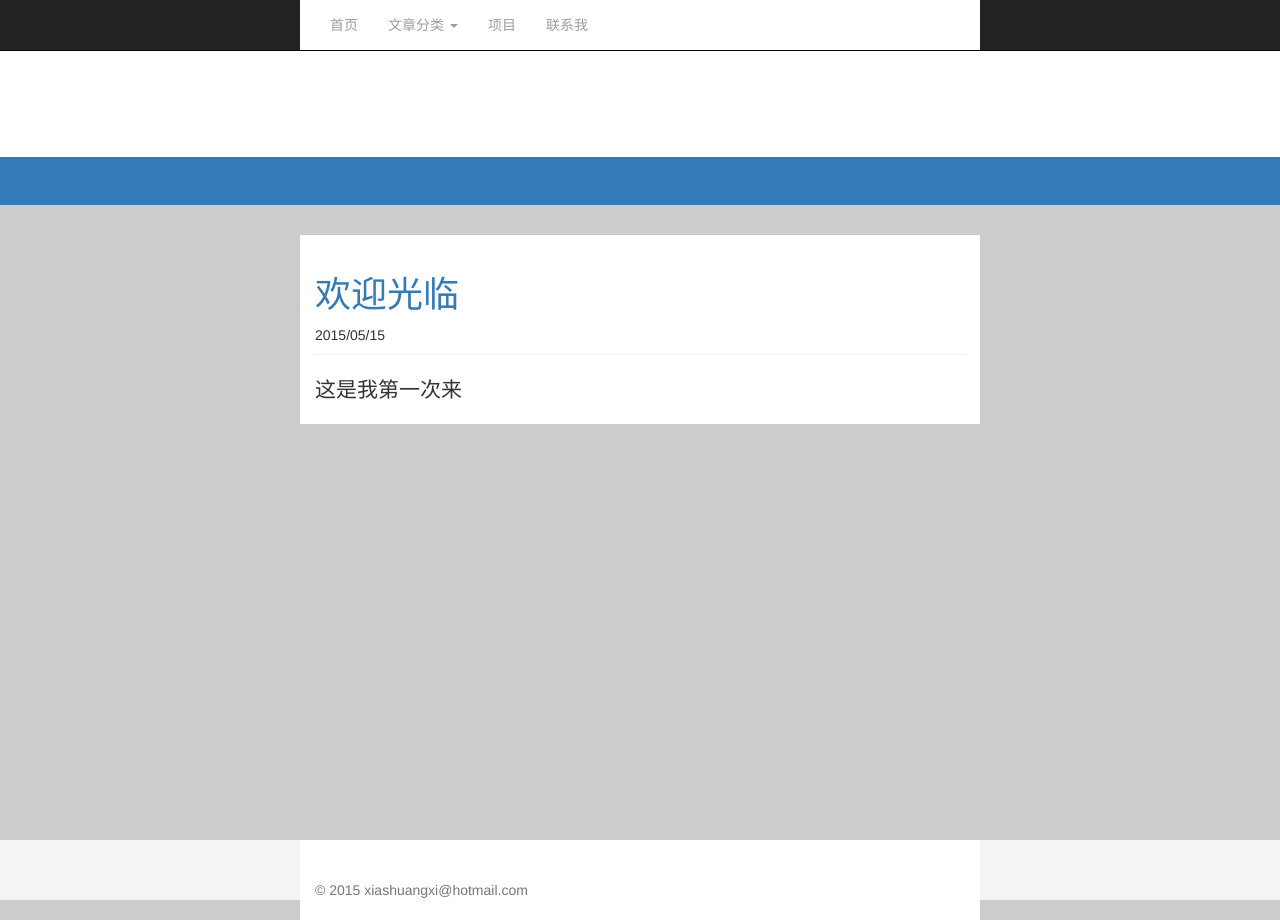
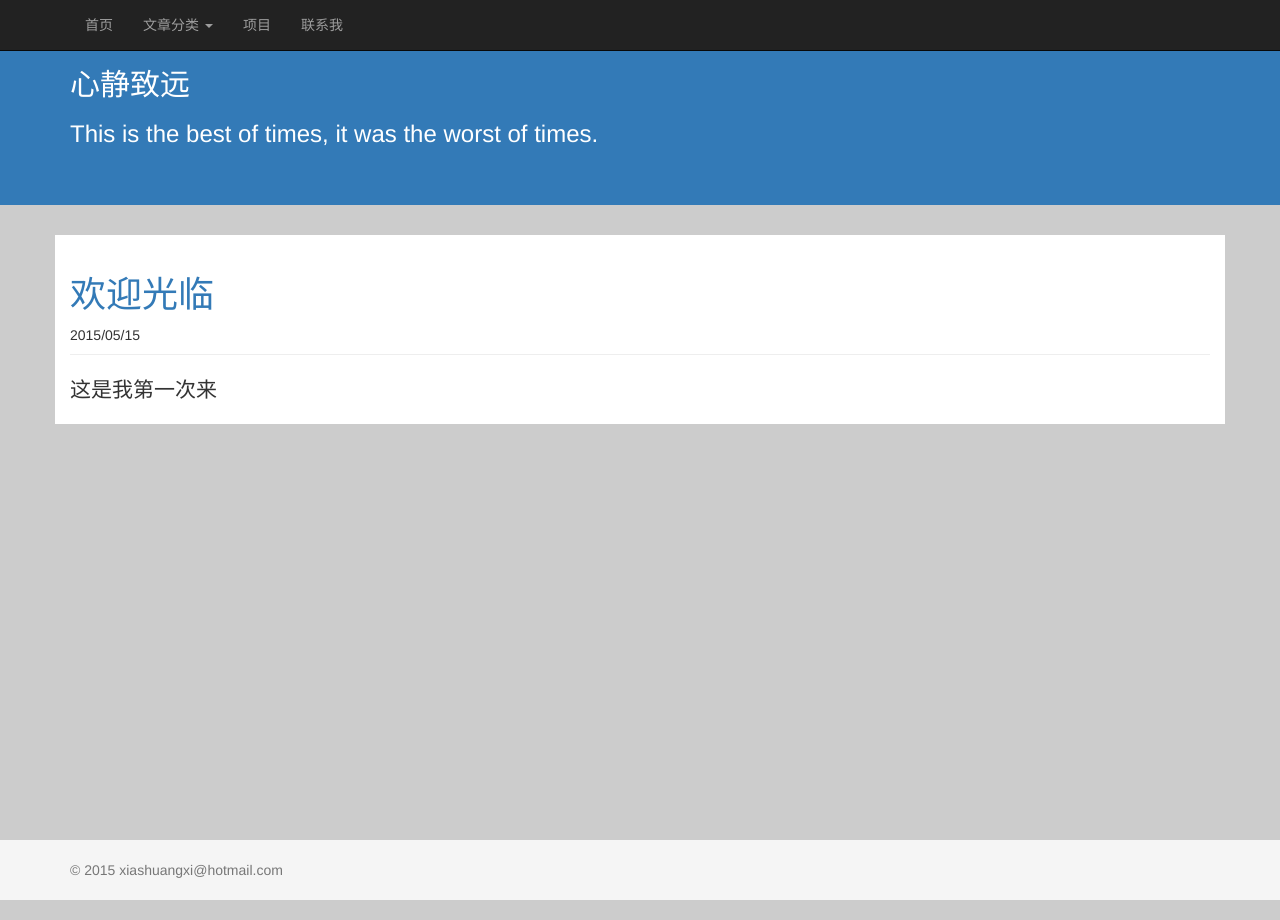
Before and after one commit to jinchangle/xiashuangxi.github.io, a Jekyll site: the page built from index.html, in a window 1280 px wide. Built offline with Jekyll 4.4.1, drawn with Linux system fonts in a browser that asks for light colours; nearby versions of some CDN libraries; the list of posts is cut into pages by our own code.

Commit message:
Please enter the commit message for your changes. Lines starting  with '' will be ignored, and an empty message aborts the commit.  On branch master  Your branch is up-to-date with 'origin/master'.
 Changes to be committed:
	modified:   _includes/nav_menu.html
	modified:   _layouts/default.html
	modified:   stylesheets/sticky-footer.css

```diff
--- a/_includes/nav_menu.html
+++ b/_includes/nav_menu.html
@@ -19,6 +19,7 @@
                         {% endfor %}
                         <li class="divider"></li>
                         <li><a href="#">默认分类</a></li>
+                        <li><a href="#">{{site.categories}}</a></li>
                     </ul>
                 </li>
                 <li><a href='#'>项目</a></li>
--- a/_layouts/default.html
+++ b/_layouts/default.html
@@ -6,7 +6,7 @@
 {% include banner.html %}
 <!-- Begin page content -->
 {% for post in paginator.posts %}
-    <div class="container">
+    <div class="container docls">
         <div class="page-header">
             <a href='{{ site.baseurl }}{{ post.url }}'>
                 <h1>{{ post.title }}</h1>
--- a/stylesheets/sticky-footer.css
+++ b/stylesheets/sticky-footer.css
@@ -22,7 +22,7 @@
 /* Custom page CSS
 -------------------------------------------------- */
 /* Not required for template or sticky footer method.*/
-
+/*
 .container {
   width: auto;
   max-width: 680px;
@@ -32,7 +32,7 @@
 .container .text-muted {
   margin: 20px 0;
 }
-
+*/
 vkbd {
     padding: 2px 4px;
     font-size: 90%;
@@ -42,3 +42,7 @@
     -webkit-box-shadow: inset 0 -1px 0 rgba(0,0,0,.25);
     box-shadow: inset 0 -1px 0 rgba(0,0,0,.25);
 }
+
+.docls{
+    background-color: #fff;
+}
```
